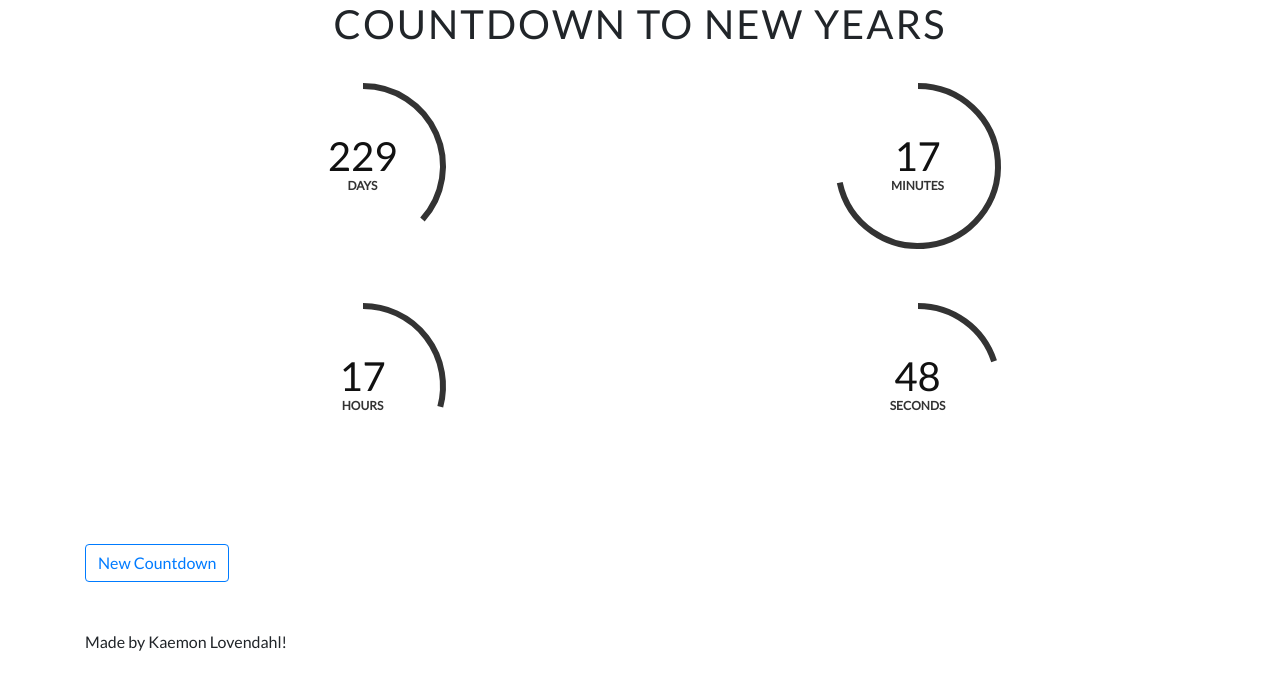
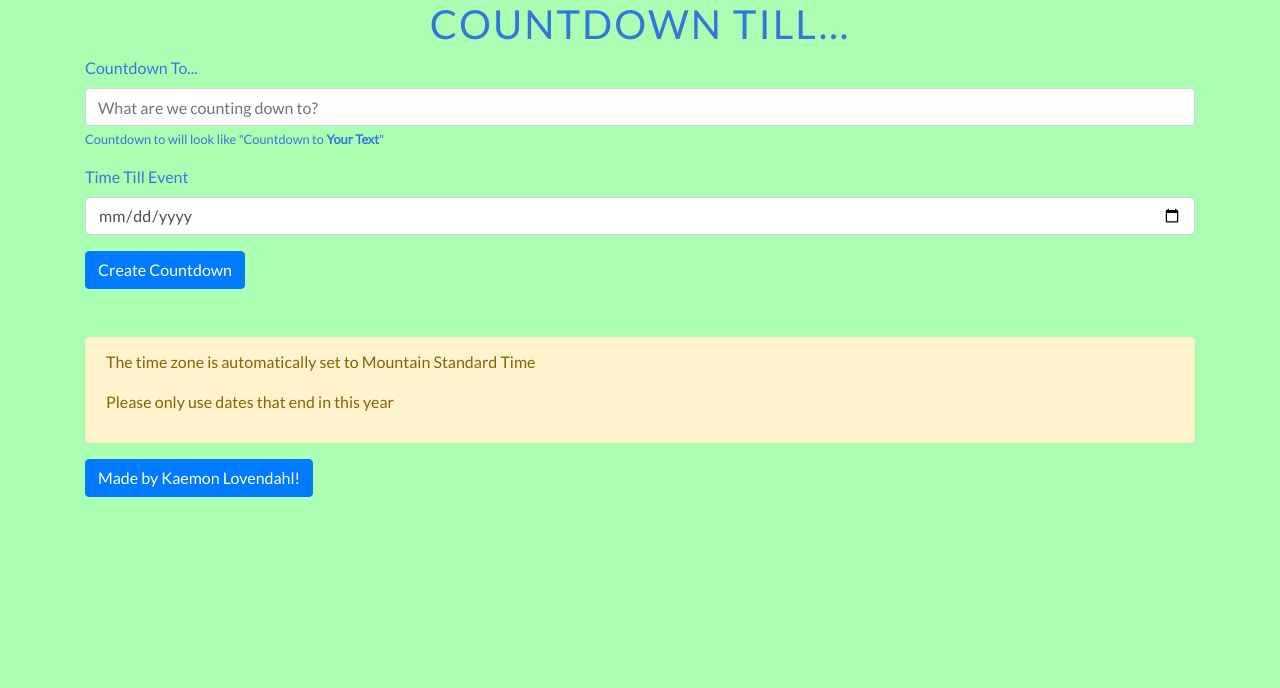
Before and after one commit to KaemonIsland/countdown-timer, a React (Create React App) app: page / in a window 1280 px wide. Shown: the top 688 px of the page. Built offline with nearby package versions, Linux system fonts and the light colour scheme.

Commit message:
Added localStorage saving in order to remember the users last countdown

```diff
--- a/src/App.css
+++ b/src/App.css
@@ -24,7 +24,7 @@ h1 {
 }
 
 .countdown-item {
-  color: #111;
+  color: inherit;
   font-size: 40px;
   display: flex;
   align-items: center;
@@ -39,7 +39,7 @@ h1 {
 }
 
 .countdown-item span {
-  color: #333;
+  color: inherit;
   font-size: 12px;
   font-weight: 600;
   text-transform: uppercase;
--- a/src/App.js
+++ b/src/App.js
@@ -1,26 +1,51 @@
-import React, { useState } from 'react';
+import React, { useState, useEffect } from 'react';
 import './App.css';
 import CountdownForm from './CountdownForm'
 import { useToggle } from './useToggle';
 import Countdown from './Countdown';
+import styled from 'styled-components';
+
+const Container = styled.div `
+  margin: 0 auto;
+  background-color: #acffb2;
+  color: #3477db;
+  width: 100vw;
+  height: 100vh;
+`
 
 const App = () => {
-  const [form, toggleForm] = useToggle(false)
-  const [countdown, setCountdown] = useState({
-    countdownTo: 'New Years',
-    timeTill: '01 01 2020, 12:00 am'
+  const [form, toggleForm] = useToggle(true)
+  const [countdown, setCountdown] = useState(null)
+
+  useEffect(() => {
+    const savedTime = JSON.parse(localStorage.getItem('countdownTime'))
+    if (savedTime) {
+      setCountdown({
+        countdownTo: savedTime.countdownTo,
+        timeTill: savedTime.timeTill
       })
+      toggleForm();
+    } else {
+      console.log('Nothing was found!')
+    }
+  }, [])
 
   const createCountdown = (countdownTo, timeTill) => {
     setCountdown({
       countdownTo,
       timeTill
     })
+
+    localStorage.setItem('countdownTime', JSON.stringify({
+      countdownTo,
+      timeTill
+    }))
     toggleForm();
   }
 
   return (
-    <div className="App container">
+    <Container className="App" >
+      <div className="container">
         {
           form ?
             <CountdownForm createCountdown={createCountdown} /> :
@@ -30,8 +55,14 @@ const App = () => {
               toggleForm={toggleForm}
             />
         }
-      <p>Made by Kaemon Lovendahl!</p>
+        <a
+          className="btn btn-primary"
+          href="http://kaemon-lovendahl.surge.sh/"
+          target="_blank"
+          rel="noopener noreferrer"
+        >Made by Kaemon Lovendahl!</a>
       </div>
+    </Container>
   );
 }
 
--- a/src/Circle.js
+++ b/src/Circle.js
@@ -36,7 +36,7 @@ const Circle = ({radius}) => {
     <svg className="countdown-svg">
       <path
         fill="none"
-        stroke="#333"
+        stroke="#3a539b"
         strokeWidth="6"
         d={describeArc(100, 100, 80, 0, radius)}
         />
--- a/src/Countdown.js
+++ b/src/Countdown.js
@@ -9,7 +9,7 @@ const Countdown = ({ countdownTo, timeTill, toggleForm }) => {
   const [intervalId, setIntervalId] = useState(null)
 
   //The date that we are counting down to
-  const then = moment(timeTill, 'MM DD YYYY, h:mm a')
+  const then = moment(`${timeTill}, 12:00 am`, 'YYYY-MM-DD, h:mm a')
 
   let tick = () => {
     setTime(() => {
@@ -20,7 +20,7 @@ const Countdown = ({ countdownTo, timeTill, toggleForm }) => {
       return {
         days,
         minutes: countdown.format('mm'),
-        hours: countdown.format('HH') - 6,
+        hours: Number(countdown.format('HH')) + 6,
         seconds: countdown.format('ss')
       }
     })
@@ -32,11 +32,12 @@ const Countdown = ({ countdownTo, timeTill, toggleForm }) => {
 
   let resetCountdown = () => {
     clearInterval(intervalId);
+    localStorage.clear('countdownTime')
     toggleForm();
   }
 
   return (
-    <>
+    <div>
       <h1>Countdown to {countdownTo}</h1>
       <div className="countdown-wrapper">
         {
@@ -51,10 +52,10 @@ const Countdown = ({ countdownTo, timeTill, toggleForm }) => {
       </div>
       <button
         type="reset"
-        className="btn btn-outline-primary mt-5 mb-5"
+        className="btn btn-primary mt-5 mb-5"
         onClick={resetCountdown}
       >New Countdown</button>
-    </>
+    </div>
   )
 }
 
--- a/src/CountdownForm.js
+++ b/src/CountdownForm.js
@@ -30,6 +30,7 @@ const CountdownTimer = ({ createCountdown }) => {
         <div className="form-group">
           <label>Countdown To...</label>
           <input
+            required
             type="text"
             className="form-control"
             id="countdownTo"
@@ -38,7 +39,7 @@ const CountdownTimer = ({ createCountdown }) => {
             name="countdownTo"
             onChange={handleChange}
             value={form.countdownTo} />
-          <small id="countdownToHelp" className="form-text text-muted">
+          <small id="countdownToHelp" className="form-text">
             Countdown to will look like "Countdown to <strong>Your Text</strong>"
           </small>
         </div>
@@ -46,20 +47,18 @@ const CountdownTimer = ({ createCountdown }) => {
         <div className="form-group">
           <label>Time Till Event</label>
           <input
-            type="text"
+            required
+            type="date"
             className="form-control"
             id="timeTill"
             aria-describedby="dateFormat"
             name="timeTill"
             onChange={handleChange}
             value={form.timeTill} />
-          <small id="dateFormat" className="form-text text-muted">
-          Dates <strong>must</strong> be in the format of "MM DD YYYY, HH:MM am". i.e. "New Years" would be "01 01 2020, 12:00 am"
-          </small>
         </div>
 
         <button
-          className="btn btn-outline-primary"
+          className="btn btn-primary"
           type="submit"
         >Create Countdown</button>
       </form>
--- a/src/Time.js
+++ b/src/Time.js
@@ -18,8 +18,6 @@ const Time = ({ time, title }) => {
       radius = mapNumber(parseInt(time), 24, 0, 0, 360)
       break
     case 'minutes':
-      radius = mapNumber(parseInt(time), 60, 0, 0, 360)
-      break
     case 'seconds':
       radius = mapNumber(parseInt(time), 60, 0, 0, 360)
       break
--- a/src/index.js
+++ b/src/index.js
@@ -2,4 +2,5 @@ import React from 'react';
 import ReactDOM from 'react-dom';
 import App from './App';
 
+
 ReactDOM.render(<App />, document.getElementById('root'));
```
Lines whose indentation alone changed are shown as unchanged.
